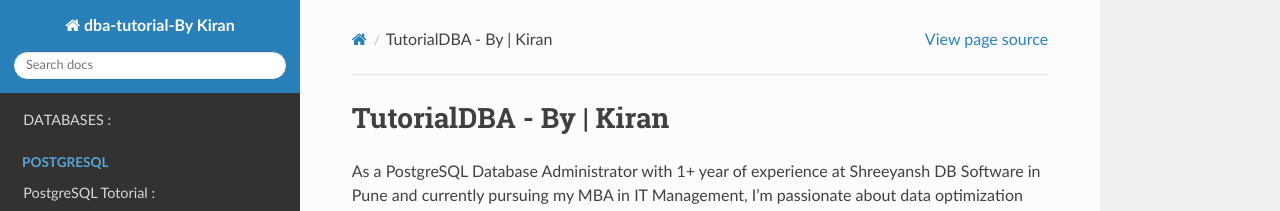
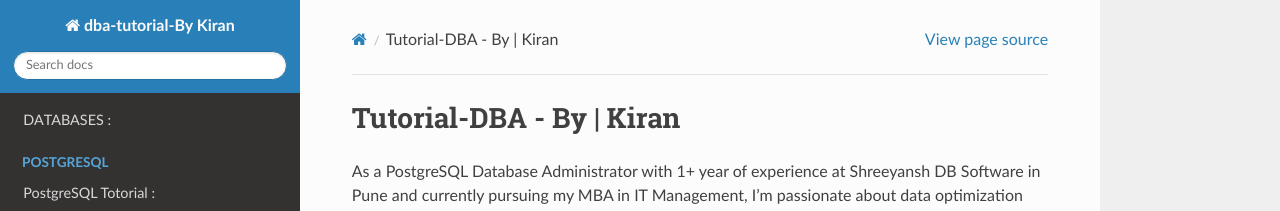
Before and after one commit to kambalekiran9/kambalekiran9, a Sphinx documentation site: the page built from docs/source/index.rst, in a window 1280 px wide and 1165 px high. Shown: the top 211 px of the window. Built offline with Sphinx 7.4.7 and the Read the Docs theme 2.0.0, drawn with Linux system fonts in a browser that asks for light colours.

Commit message:
Update index.rst

```diff
--- a/docs/source/index.rst
+++ b/docs/source/index.rst
@@ -1,4 +1,4 @@
-TutorialDBA - By | Kiran
+Tutorial-DBA - By | Kiran
 ==============================================
 
 As a PostgreSQL Database Administrator with 1+ year of experience at Shreeyansh DB Software in Pune and currently pursuing my MBA in IT Management, I'm passionate about data optimization and IT strategy.
```
